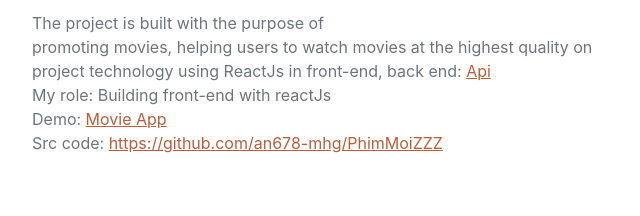
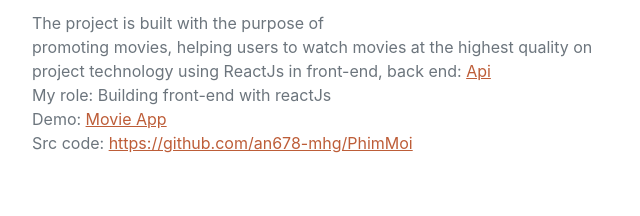
Before and after one commit to an678-mhg/Portfolio, a plain HTML site: page index.html in a window 1280 px wide. Shown: the part 1040-1256 px from the top of the page, 288-928 px from the left. Drawn offline with nearby package versions, Linux system fonts and the light colour scheme; a web font is replaced by a local one.

Commit message:
Update index.html

```diff
--- a/index.html
+++ b/index.html
@@ -129,7 +129,7 @@
                 My role: Building front-end with reactJs </br> Demo:
                 <a href="https://phimmoizzz.netlify.app">Movie App</a>
                 </br>
-                Src code: <a href="https://github.com/an678-mhg/PhimMoiZZZ">https://github.com/an678-mhg/PhimMoiZZZ</a>
+                Src code: <a href="https://github.com/an678-mhg/PhimMoi">https://github.com/an678-mhg/PhimMoi</a>
               </p>
             </div>
             <div class="flex-shrink-0">
```
